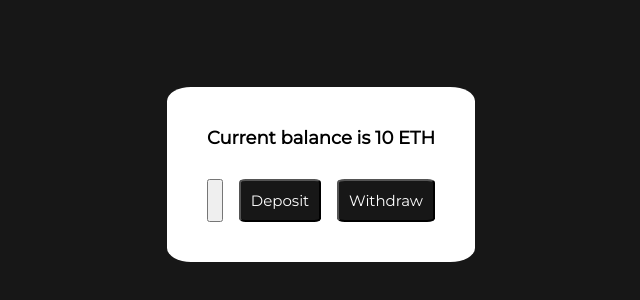
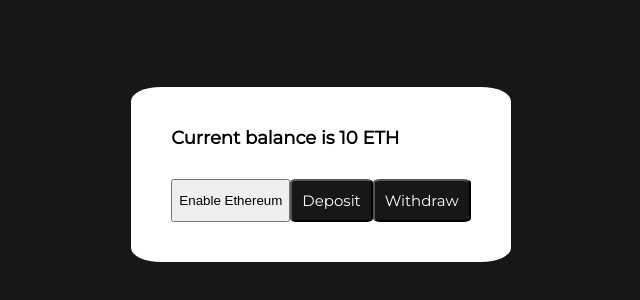
Before and after one commit to itsskofficial/Web3, a React (Create React App) app in the folder faucet/: page / in a window 1280 px wide. Shown: the part 246-546 px from the top of the page, without its empty margins (319-959 px from the left). Built offline with nearby package versions, Linux system fonts and the light colour scheme.

Commit message:
Apr 3, 2023, 11:53 AM

```diff
--- a/faucet/src/App.js
+++ b/faucet/src/App.js
@@ -11,7 +11,7 @@ function App() {
           </div>
           <div className={classes.actions}>
             <button className={classes.ethereum}>
-
+              Enable Ethereum
             </button>
             <button className={classes.deposit}>
               Deposit
```
